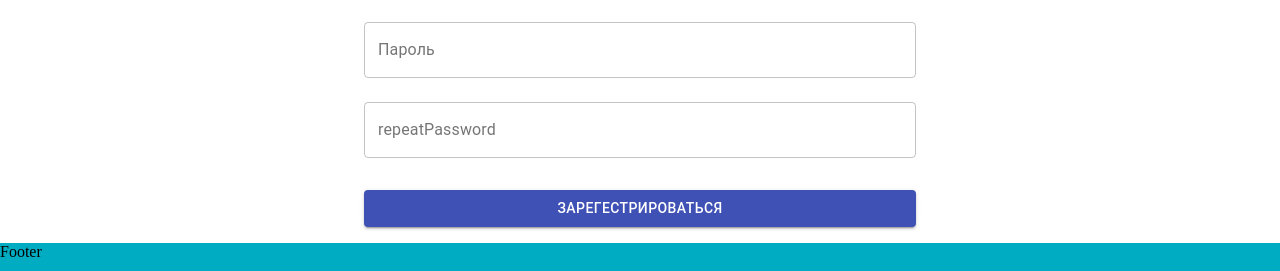
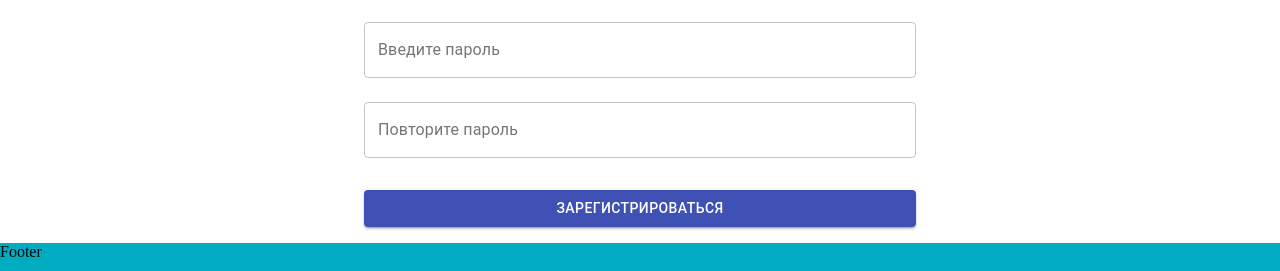
Before and after one commit to devilar/severauto, a React app: page /registration in a window 1280 px wide. Shown: the part 182-453 px from the top of the page. Built offline with nearby package versions, Linux system fonts and the light colour scheme.

Commit message:
next step 2

```diff
--- a/src/App.tsx
+++ b/src/App.tsx
@@ -40,6 +40,7 @@ export const App = () => {
         <Route path='/auth' component={Auth} />
         <Route path='/forgotpassword' component={ForgotPassword} />
         <Route component={NotFound}/>
+
       </Switch>
 
 
@@ -47,9 +48,6 @@ export const App = () => {
 
     </BrowserRouter>
 
-
-
   )
 
-
 };
--- a/src/components/Header/Header.tsx
+++ b/src/components/Header/Header.tsx
@@ -15,7 +15,7 @@ const Header = ({...props}) => {
   return (
     <Grid className='header' container height='100px' alignItems='center' {...props}>
 
-      <div className='logo'><Link to='/'><Image height='60px' src={logo}/></Link></div>
+      {!props.noLogo && <div className='logo'><Link to='/'><Image height='60px' src={logo}/></Link></div>}
       <Grid spacing={0} item xs={10}><Typography align='center' component="h2" variant="h3" color="white">Название портала</Typography></Grid>
       <Grid spacing={0} item xs={2}><HeaderProfile/></Grid>
 
--- a/src/components/Registration/RegForm.tsx
+++ b/src/components/Registration/RegForm.tsx
@@ -38,6 +38,7 @@ const RegForm = () => {
         {message&& <Alert style={{marginTop:'10px'}} variant="filled" severity="error" children={message}/>}
 
         <Form onSubmit={handleSubmit(submitHandler)}>
+
           <Input
             {...register('login')}
             type="text"
@@ -46,11 +47,12 @@ const RegForm = () => {
             name="login"
             error={!!errors.login}
             helperText={errors?.login?.message}/>
+
           <Input
             {...register('password')}
             id="password"
             type="password"
-            label="Пароль"
+            label="Введите пароль"
             name="password"
             error={!!errors.password}
             helperText={errors?.password?.message}
@@ -60,13 +62,13 @@ const RegForm = () => {
             {...register('repeatPassword')}
             id="repeatPassword"
             type="password"
-            label="repeatPassword"
+            label="Повторите пароль"
             name="repeatPassword"
             error={!!errors.repeatPassword}
             helperText={errors?.repeatPassword?.message}
           />
 
-          <PrimaryButton color="primary" fullWidth>Зарегестрироваться</PrimaryButton>
+          <PrimaryButton color="primary" fullWidth>Зарегистрироваться</PrimaryButton>
         </Form>
       </Container>
 
--- a/src/components/Sidebar/Sidebar.tsx
+++ b/src/components/Sidebar/Sidebar.tsx
@@ -12,7 +12,7 @@ const Sidebar = () => {
   return (
     <div className='sidebar'>
 
-      <div className='logo'><Image src={logo}/></div>
+      <div className='logo'><Link to='/'><Image src={logo}/></Link></div>
 
       <nav>
         <ul>
--- a/src/pages/Admin/Admin.tsx
+++ b/src/pages/Admin/Admin.tsx
@@ -11,7 +11,7 @@ const Admin = () => {
    <Box display="grid" gridTemplateColumns="200px 1fr">
      <div><Sidebar/></div>
      <div>
-      <Header/>
+      <Header noLogo={true}/>
       admin
       <Footer/>
      </div>
```
Also changed, not shown: src/components/ErrorContainer/ErrorContainer.tsx (deleted, +0 -10 lines).
